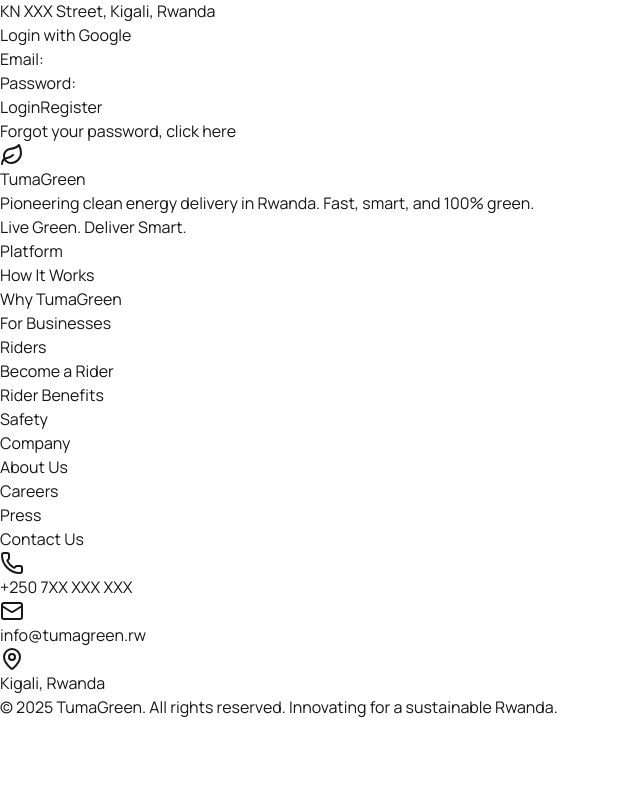
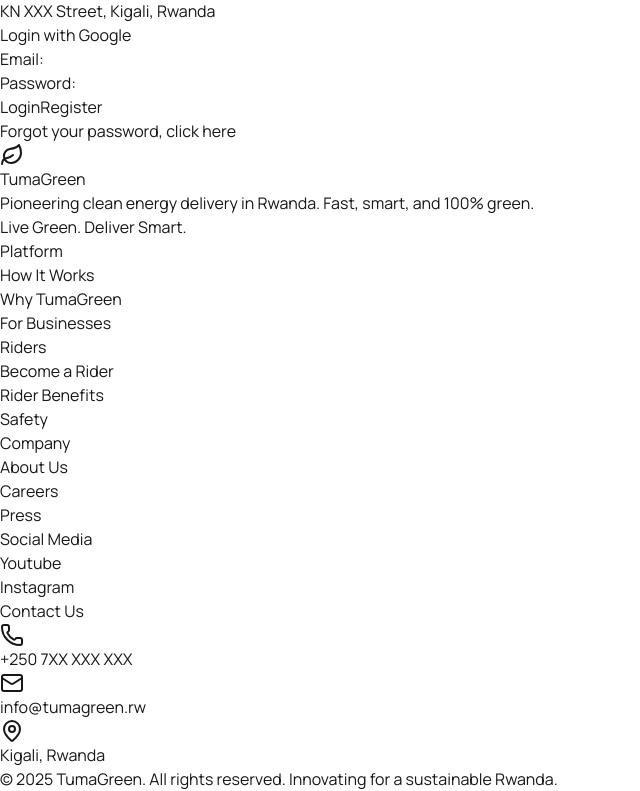
Before and after one commit to Shemab23/Ingabotech-TumaGreen, a Next.js app: page / in a window 1280 px wide. Shown: the part 4832-5623 px from the top of the page, without its empty margins (0-640 px from the left). Before the commit the page ends 5551 px from the top, so only its background shows below. Built offline with nearby package versions, Linux system fonts and the light colour scheme.

Commit message:
changed footer

```diff
--- a/components/Footer.jsx
+++ b/components/Footer.jsx
@@ -27,6 +27,14 @@ const Footer = () => {
         { label: "About Us", href: "#about" },
         { label: "Careers", href: "#" },
         { label: "Press", href: "#" },
+      ],
+    },
+
+     {
+      title: " Social Media",
+      links: [
+        { label: "Youtube", href: "#" },
+        { label: "Instagram", href: "#" },
       ],
     },
   ];
```
